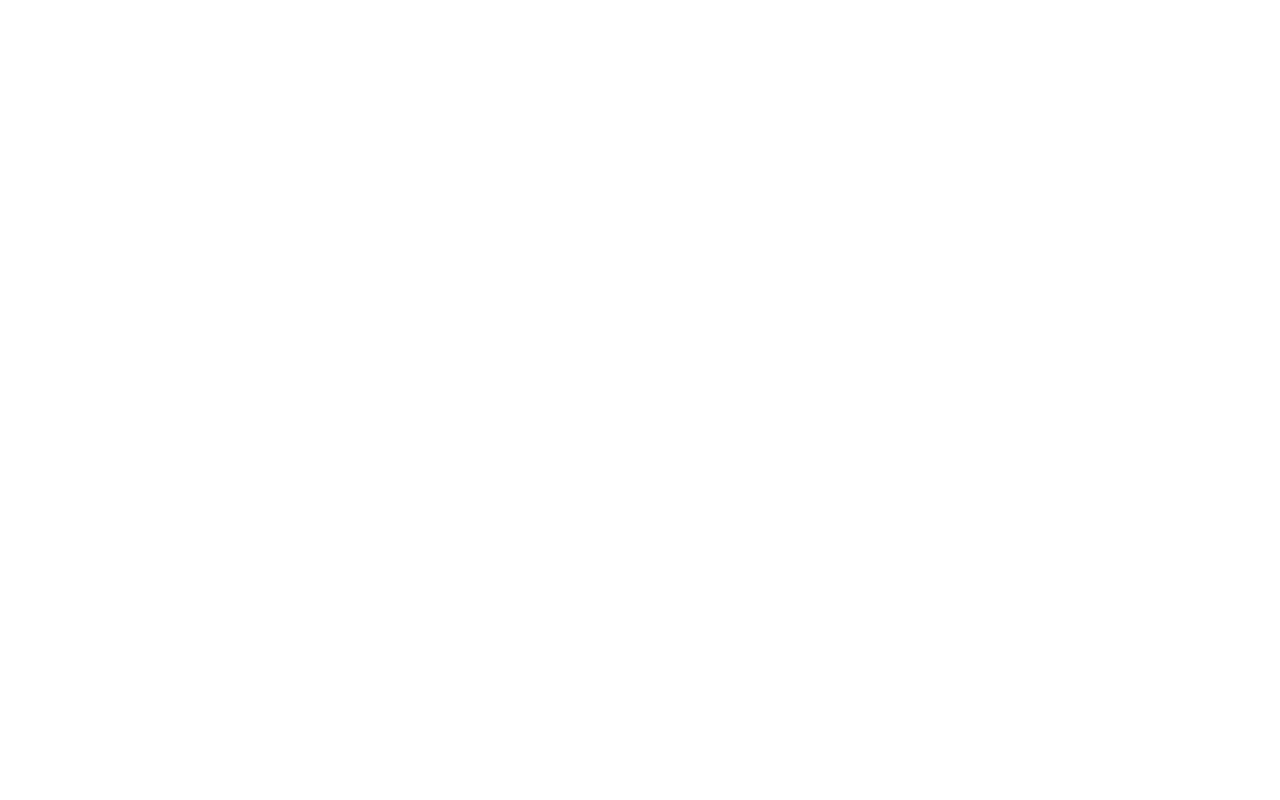
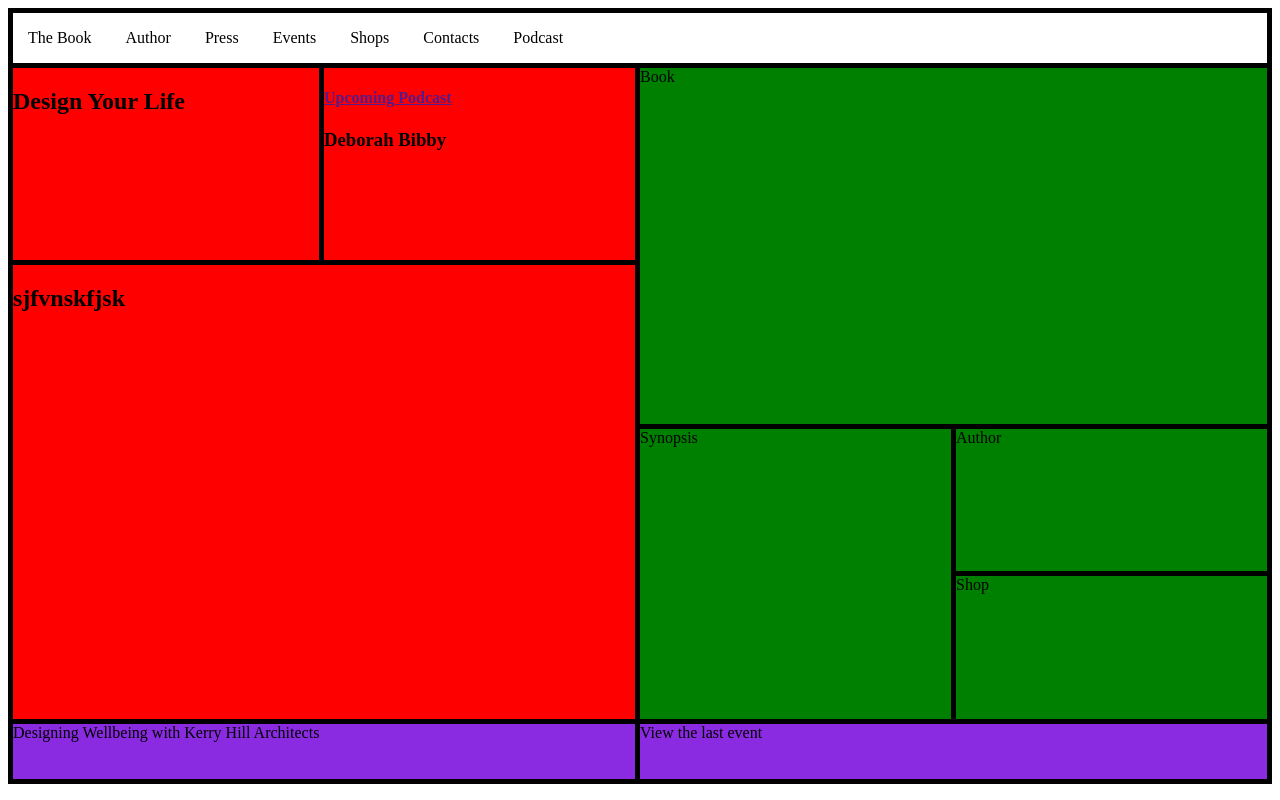
Before and after one commit to ThiruThanikaiarasu/design-your-life-webpage, a plain HTML site: page index.html in a window 1280 px wide. Drawn offline with Linux system fonts and the light colour scheme.

Commit message:
Add. Grid Structure Created.

```diff
--- a/assets/css/style.css
+++ b/assets/css/style.css
@@ -1 +1,140 @@
-/* this is style sheet  */
+header
+{
+    grid-area: header;
+
+}
+
+.main
+{
+    grid-area: main;
+    background-color: red;
+}
+
+.sidebar
+{
+    grid-area: sidebar;
+    background-color: green;
+}
+
+footer
+{
+    grid-area: footer;
+    background-color: blueviolet;
+}
+
+body
+{
+    height: 97vh;
+    display: grid;
+    grid-template-columns: 50% 50%;
+    grid-template-areas:
+    " header header "
+    " main sidebar"
+    " footer footer";
+    grid-template-rows: 60px auto 60px;
+}
+
+header
+{
+    border: 5px solid black;
+    display: flex;
+    align-items: center;
+}
+
+header ul
+{
+    padding-left: 0;
+}
+
+header ul li
+{
+    display: inline-block;
+    padding: 0 15px;
+}
+
+.main
+{
+    display: grid;
+    grid-template-columns: 50% 50%;
+    grid-template-rows: 30% 70%;
+}
+
+.MainHeading
+{
+    border: 5px solid black;
+    border-top: none;
+}
+
+.MainDescription
+{
+    border: 5px solid black;
+    border-top: 0;
+    border-left: 0;
+}
+
+.MainImageSection
+{
+    border: 5px solid black;
+    border-top: 0;
+    grid-column: 1/3;
+}
+
+.sidebar
+{
+    display: grid;
+    grid-template-columns: 50% 50%;
+    grid-template-rows: 55% 22.5% 22.5%;
+}
+
+.SideBookImage
+{
+    grid-column: 1/3;
+    border: 5px solid black;
+    border-top: 0;
+    border-left: 0;
+}
+
+.SideSynopsis
+{
+    grid-row: 2/4;
+    border: 5px solid black;
+    border-top: 0;
+    border-left: 0;
+}
+
+.SideAuthor
+{
+    border: 5px solid black;
+    border-top: 0;
+    border-left: 0;
+}
+
+.SideShop
+{
+    border: 5px solid black;
+    border-top: 0;
+    border-left: 0;
+}
+
+footer
+{
+
+    display: grid;
+    grid-template-columns: 50% 50%;
+    grid-template-rows: auto;
+    border: 0;
+    /* grid-row: ; */
+}
+
+.FooterCredits
+{
+    border: 5px solid black;
+    border-top: 0;
+}
+
+.EventLink
+{
+    border: 5px solid black;
+    border-top: 0;
+    border-left: 0;
+}
--- a/index.html
+++ b/index.html
@@ -5,8 +5,54 @@
     <meta http-equiv="X-UA-Compatible" content="IE=edge">
     <meta name="viewport" content="width=device-width, initial-scale=1.0">
     <title>Design Your Life</title>
+    <link rel="stylesheet" href="assets/css/style.css">
 </head>
 <body>
+    <header>
+
+            <ul>
+                <li>The Book</li>
+                <li>Author</li>
+                <li>Press</li>
+                <li>Events</li>
+                <li>Shops</li>
+                <li>Contacts</li>
+                <li>Podcast</li>
+            </ul>
+
+    </header>
+        <div class="main">
+            <div class="MainHeading">
+                <h2>Design Your Life</h2>
+            </div>
+            <div class="MainDescription">
+                <h4><a href="">Upcoming Podcast</a></h4>
+                <h3>Deborah Bibby</h3>
+            </div>
+            <div class="MainImageSection">
+                <h2>sjfvnskfjsk</h2>
+            </div>
+        </div>
+        <div class="sidebar">
+            <div class="SideBookImage">
+                Book
+            </div>
+            <div class="SideSynopsis">
+                Synopsis
+            </div>
+            <div class="SideAuthor">
+                Author
+            </div>
+            <div class="SideShop">
+                Shop
+            </div>
+        </div>
+        <footer>
+
+            <div class="FooterCredits">Designing Wellbeing with Kerry Hill Architects</div>
+            <div class="EventLink">View the last event</div>
+
+        </footer>
 
 </body>
 </html>
```
